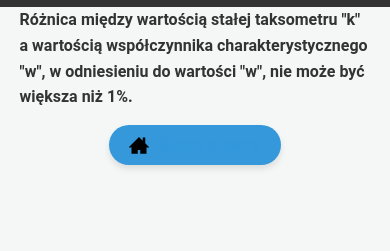
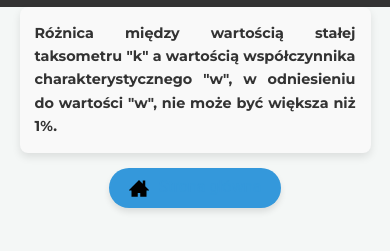
Before and after one commit to Blazej90/taxi-test, a website: page error.html in a window 390 px wide. Shown: the part 51-302 px from the top of the page. Drawn offline with nearby package versions, Linux system fonts and the light colour scheme.

Commit message:
add close in menu to every pages

```diff
--- a/error.html
+++ b/error.html
@@ -35,6 +35,7 @@
         />
       </div>
       <menu id="side-menu">
+        <span id="close-menu-icon">&times;</span>
         <div class="container-definitions">
           <a href="constant_k.html">Stała "k"</a>
           <a href="factor_w.html">Współczynnik "w"</a>
--- a/styles.css
+++ b/styles.css
@@ -383,6 +383,26 @@ menu#side-menu .container-definitions a {
   background-color: #c0392b; /* Ciemniejszy czerwony po najechaniu */
 }
 
+/* Styl dla kontenera tekstu */
+.container-text {
+  padding: 20px;
+  margin: 0 auto;
+  max-width: 800px;
+  background-color: #f9f9f9;
+  border-radius: 8px;
+  box-shadow: 0 4px 8px rgba(0, 0, 0, 0.1);
+}
+
+/* Styl dla paragrafu wewnątrz kontenera */
+.container-text p {
+  font-family: "Montserrat", sans-serif;
+  font-size: 1rem;
+  line-height: 1.6;
+  color: #333;
+  text-align: justify;
+  margin: 0;
+}
+
 /* Responsywne style */
 @media only screen and (max-width: 767px) {
   .modal-content {
@@ -417,6 +437,15 @@ menu#side-menu .container-definitions a {
 
   .btn-container button {
     width: 100%;
+  }
+
+  .container-text {
+    padding: 15px;
+    max-width: 100%;
+  }
+
+  .container-text p {
+    font-size: 0.9rem;
   }
 }
 
```
Also changed, not shown: colors.css (deleted, +0 -15 lines), constant_k.html (+1 -0 lines), factor_w.html (+1 -0 lines).
